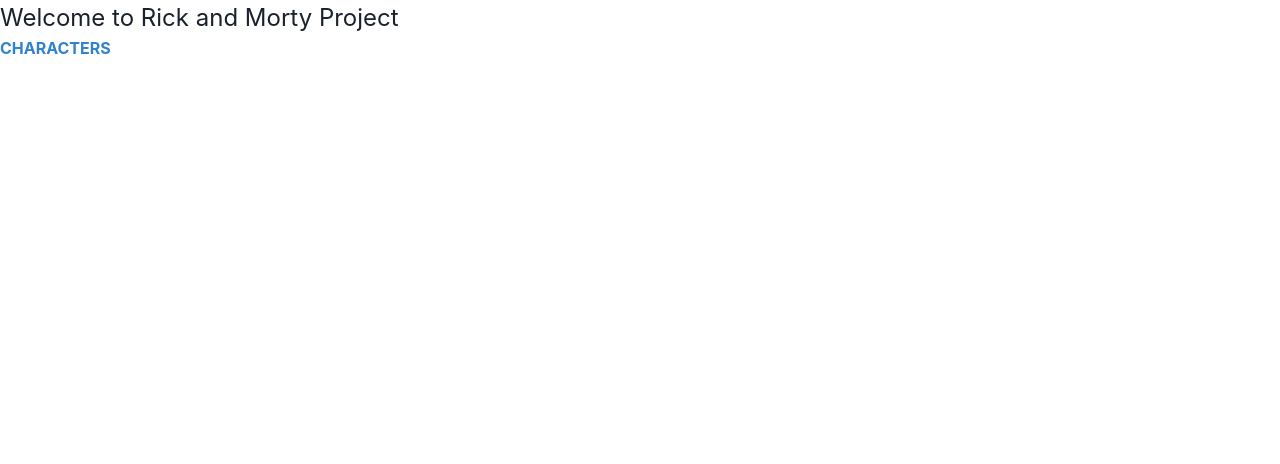
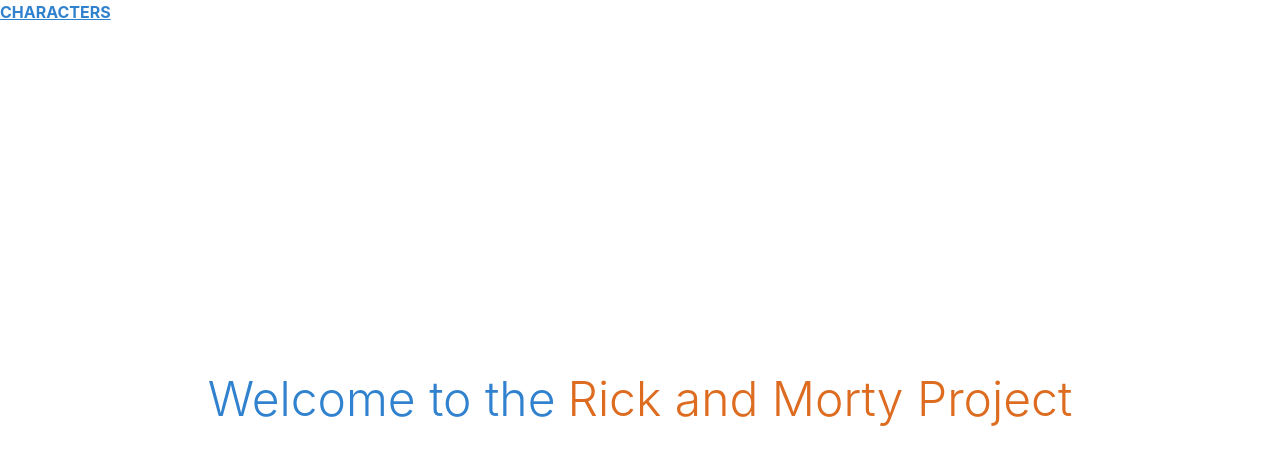
Before and after one commit to Nhed1/rick-morty-project, a React (Vite) app: page / in a window 1280 px wide. Shown: the top 464 px of the page. Built offline with nearby package versions, Linux system fonts and the light colour scheme.

Commit message:
feat: add Navbar and Provider

```diff
--- a/index.html
+++ b/index.html
@@ -4,7 +4,7 @@
     <meta charset="UTF-8" />
     <link rel="icon" type="image/svg+xml" href="/vite.svg" />
     <meta name="viewport" content="width=device-width, initial-scale=1.0" />
-    <title>Vite + React + TS</title>
+    <title>Rick and Morty Project</title>
   </head>
   <body>
     <div id="root"></div>
--- a/src/App.tsx
+++ b/src/App.tsx
@@ -1,7 +1,13 @@
+import { Navbar } from "./components/Navbar";
 import { Router } from "./routes/Router";
 
 function App() {
-  return <Router />;
+  return (
+    <>
+      <Navbar />
+      <Router />
+    </>
+  );
 }
 
 export default App;
--- /dev/null
+++ b/src/components/Navbar.tsx
@@ -0,0 +1,12 @@
+import { Flex, Link } from "@chakra-ui/react";
+import { Link as ReactLink } from "react-router-dom";
+
+export const Navbar = () => {
+  return (
+    <Flex>
+      <Link color="blue.500" fontWeight="bold" as={ReactLink} to="/characters">
+        CHARACTERS
+      </Link>
+    </Flex>
+  );
+};
--- a/src/main.tsx
+++ b/src/main.tsx
@@ -3,17 +3,12 @@ import ReactDOM from "react-dom/client";
 
 import App from "./App";
 
-import { QueryClient, QueryClientProvider } from "@tanstack/react-query";
-import { ChakraProvider } from "@chakra-ui/react";
-
-const queryClient = new QueryClient();
+import { Provider } from "./providers/Provider";
 
 ReactDOM.createRoot(document.getElementById("root") as HTMLElement).render(
-  <QueryClientProvider client={queryClient}>
-    <ChakraProvider>
-      <React.StrictMode>
-        <App />
-      </React.StrictMode>
-    </ChakraProvider>
-  </QueryClientProvider>
+  <Provider>
+    <React.StrictMode>
+      <App />
+    </React.StrictMode>
+  </Provider>
 );
--- a/src/pages/Home.tsx
+++ b/src/pages/Home.tsx
@@ -1,13 +1,14 @@
-import { Box, Text, Link } from "@chakra-ui/react";
-import { Link as ReactLink } from "react-router-dom";
+import { Grid, Text } from "@chakra-ui/react";
 
 export function Home() {
   return (
-    <Box>
-      <Text fontSize="x-large">Welcome to Rick and Morty Project</Text>
-      <Link color="blue.500" fontWeight="bold" as={ReactLink} to="/characters">
-        CHARACTERS
-      </Link>
-    </Box>
+    <Grid placeItems="center" width="100%" height="calc(100vh - 50px)">
+      <Text fontSize="5xl" fontWeight="300" color="blue.500" display="flex">
+        Welcome to the{" "}
+        <Text ml={3} color="orange.500">
+          Rick and Morty Project
+        </Text>
+      </Text>
+    </Grid>
   );
 }
--- /dev/null
+++ b/src/providers/Provider.tsx
@@ -0,0 +1,19 @@
+import { QueryClient, QueryClientProvider } from "@tanstack/react-query";
+import { ChakraProvider } from "@chakra-ui/react";
+import { BrowserRouter } from "react-router-dom";
+
+const queryClient = new QueryClient();
+
+interface IProviderProps {
+  children: JSX.Element[] | JSX.Element;
+}
+
+export const Provider = ({ children }: IProviderProps) => {
+  return (
+    <QueryClientProvider client={queryClient}>
+      <BrowserRouter>
+        <ChakraProvider>{children}</ChakraProvider>
+      </BrowserRouter>
+    </QueryClientProvider>
+  );
+};
--- a/src/routes/Router.tsx
+++ b/src/routes/Router.tsx
@@ -1,16 +1,14 @@
-import { BrowserRouter, Routes, Route } from "react-router-dom";
+import { Routes, Route } from "react-router-dom";
 import { Characters } from "../pages/Characters/Characters";
 import { Home } from "../pages/Home";
 import { NotFoundError } from "../pages/NotFoundError";
 
 export function Router() {
   return (
-    <BrowserRouter>
-      <Routes>
-        <Route index path="/" element={<Home />} />
-        <Route path="/characters" element={<Characters />} />
-        <Route path="*" element={<NotFoundError />} />
-      </Routes>
-    </BrowserRouter>
+    <Routes>
+      <Route index path="/" element={<Home />} />
+      <Route path="/characters" element={<Characters />} />
+      <Route path="*" element={<NotFoundError />} />
+    </Routes>
   );
 }
```
